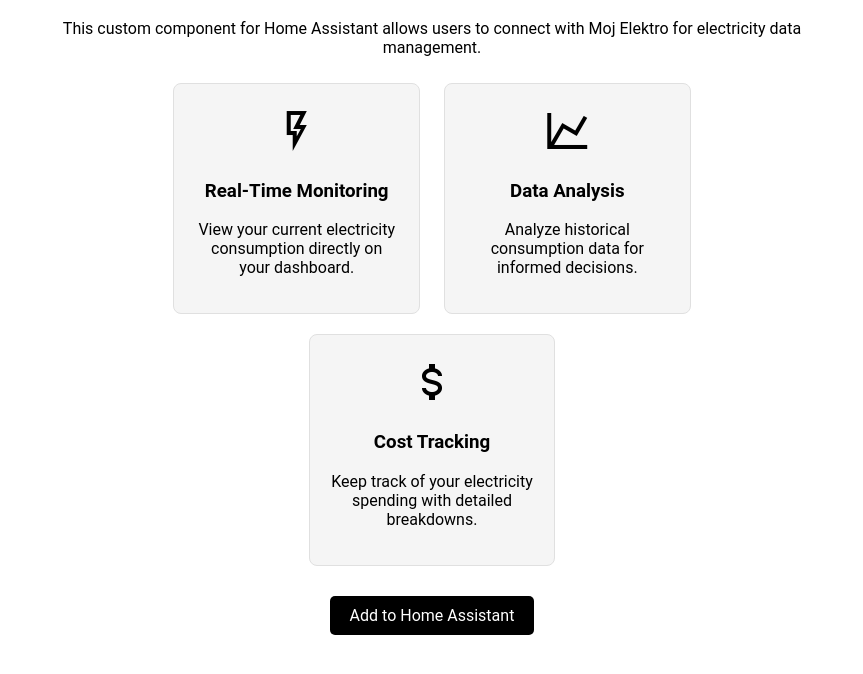
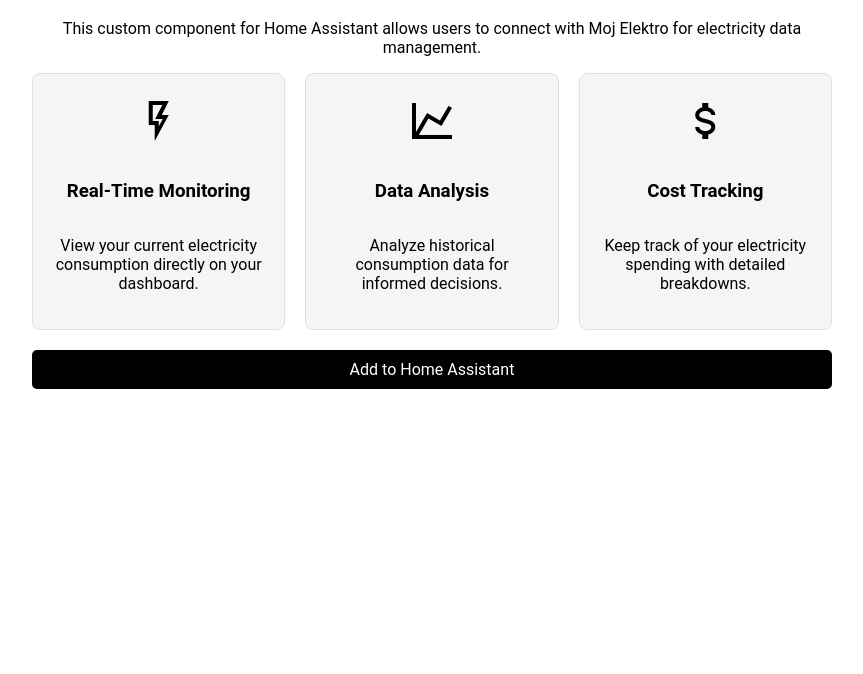
Before and after one commit to frlequ/frlequ.github.io, a plain HTML site: page index.html in a window 1280 px wide. Shown: the part 102-776 px from the top of the page, without its empty margins (208-1071 px from the left). Drawn offline with Linux system fonts and the light colour scheme.

Commit message:
Update index.html

```diff
--- a/index.html
+++ b/index.html
@@ -29,15 +29,24 @@
             padding: 20px;
         }
 
+        .features-row {
+            display: flex;
+            justify-content: center;
+            flex-wrap: wrap;
+            margin: -10px;
+        }
+
         .feature-box {
-            display: inline-block;
-            width: calc(100% / 3 - 20px);
+            width: calc(33.333% - 20px);
             padding: 20px;
             box-sizing: border-box;
             margin: 10px;
             border: 1px solid #e0e0e0;
             border-radius: 8px;
             background-color: #f5f5f5;
+            display: flex;
+            flex-direction: column;
+            align-items: center;
         }
 
         .mdi {
@@ -47,15 +56,16 @@
         }
 
         .button {
-            display: inline-block;
             background-color: var(--button-bg-color);
             color: var(--button-text-color);
             padding: 10px 20px;
             text-decoration: none;
             border-radius: 5px;
-            margin-top: 20px;
             font-size: 16px;
             cursor: pointer;
+            display: block; /* Make the button block level for centering */
+            width: auto; /* Adjust width as needed */
+            margin: 20px auto 0; /* Center the button and add space above */
         }
     </style>
 </head>
@@ -64,6 +74,7 @@
         <h1>Home Assistant Moj Elektro Integration</h1>
         <p>This custom component for Home Assistant allows users to connect with Moj Elektro for electricity data management.</p>
 
+        <div class="features-row">
             <div class="feature-box">
                 <i class="mdi mdi-flash-outline"></i>
                 <h3>Real-Time Monitoring</h3>
@@ -81,7 +92,8 @@
                 <h3>Cost Tracking</h3>
                 <p>Keep track of your electricity spending with detailed breakdowns.</p>
             </div>
-        </br>
+        </div>
+
         <a href="https://github.com/frlequ/homeassistant-mojelektro" class="button">Add to Home Assistant</a>
     </div>
 </body>
```
Lines whose indentation alone changed are shown as unchanged.
